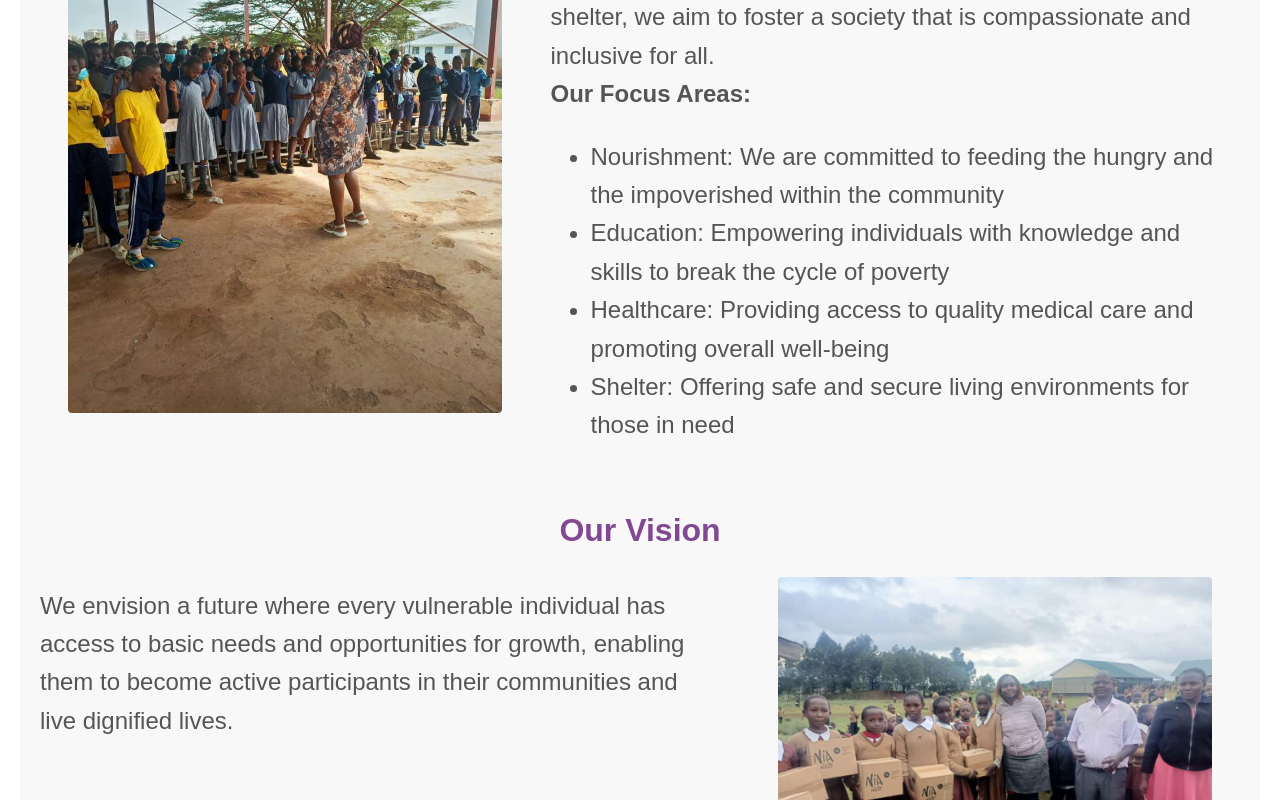
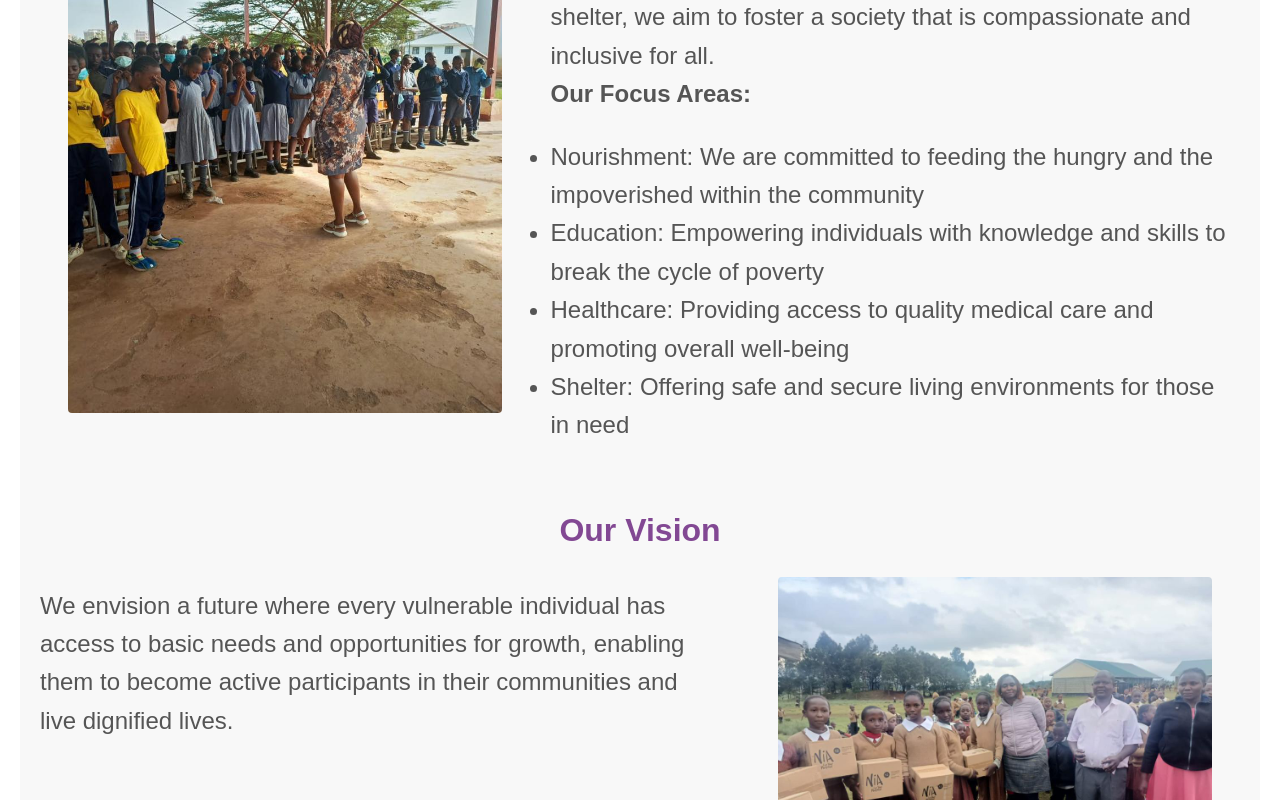
Before and after one commit to IsaacNjenga/Toto_Kalezi, a React (Create React App) app in the folder front/: page /about in a window 1280 px wide. Shown: the part 1100-1900 px from the top of the page. Built offline with nearby package versions, Linux system fonts and the light colour scheme.

Commit message:
added gallery

```diff
--- a/front/src/assets/css/about.css
+++ b/front/src/assets/css/about.css
@@ -84,6 +84,11 @@
   padding-right: 10px;
 }
 
+.mission-content ul,
+.impact-content ul {
+  padding: 0;
+}
+
 .get-involved-content p {
   font-size: 1.3rem;
   padding: 10px 50px;
@@ -112,7 +117,7 @@
 
 .values-list ul {
   list-style-type: none;
-  padding: 0;
+
   text-align: center;
 }
 
```
